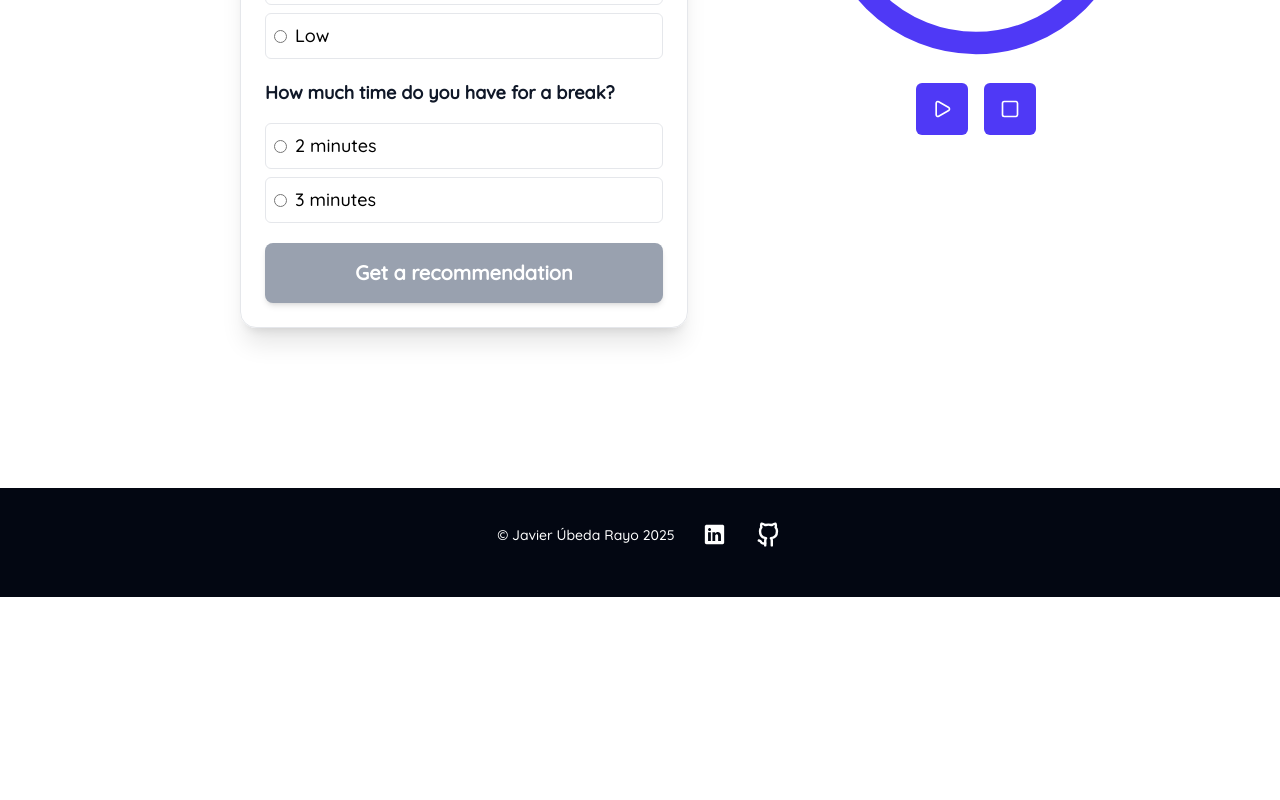
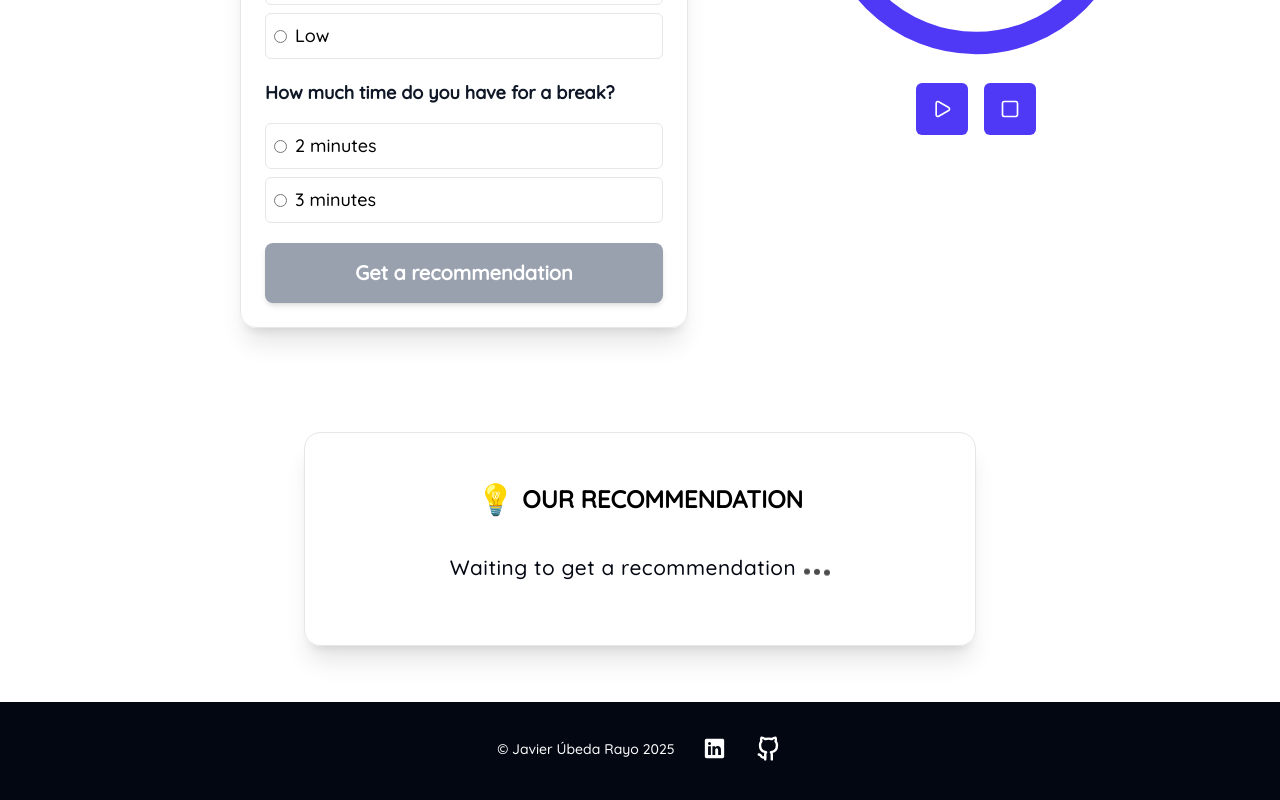
Before and after one commit to javub25/breath-space, a React (Vite) app: page / in a window 1280 px wide. Shown: the part 1198-1998 px from the top of the page. Before the commit the page ends 1795 px from the top, so only its background shows below. Built offline with nearby package versions, Linux system fonts and the light colour scheme; no server answers.

Commit message:
fix(recommendation): add hasRecommendation flag to control message visibility

```diff
--- a/src/app/features/recommendation/hooks/useRecommendationMessage.ts
+++ b/src/app/features/recommendation/hooks/useRecommendationMessage.ts
@@ -4,7 +4,10 @@ const useRecommendationMessage = () =>
 {
     const recommendationMessage = useFormStore(state => state.recommendationMessage);
 
-    return recommendationMessage;
+    return {
+        recommendationMessage,
+        hasRecommendation: Boolean(recommendationMessage)
+    }
 }
 
 export {
--- a/src/app/features/recommendation/styles/recommendation.css
+++ b/src/app/features/recommendation/styles/recommendation.css
@@ -5,19 +5,19 @@
     width: 470px;
     max-width: var(--timer-responsive-size);
     margin: 3rem var(--button-margin-center) 0;
-    animation: fadeInUp 0.5s ease-in;
     padding: 2rem;
 }
 
 .recommendation-message {
     font-size: 1.3rem;
-    font-style: italic;
     font-weight: 300;
     color: #030712;
     text-align: var(--timer-alignment);
     line-height: 1.75;
     letter-spacing: 0.025em;
+    animation: fadeInUp 0.5s ease-in;
 }
+
 
 @keyframes fadeInUp {
     from {
--- /dev/null
+++ b/src/app/features/recommendation/ui/RecommendationHeader.tsx
@@ -0,0 +1,9 @@
+export const RecommendationHeader = () =>
+{
+    return (
+        <h2 className="text-2xl font-bold text-center mb-6 md:mb-8 flex flex-col md:flex-row items-center justify-center gap-2">
+            <span className="text-3xl">💡</span>
+            <span>OUR RECOMMENDATION</span>
+        </h2>
+    )
+};
--- /dev/null
+++ b/src/app/features/recommendation/ui/RecommendationLoader.tsx
@@ -0,0 +1,22 @@
+export const RecommendationLoader = () =>
+{
+  const dotDelays = [0, 150, 300];
+
+  return (
+    <div className="flex flex-col items-center justify-center md:flex-row">
+        <span className="recommendation-message mb-3 md:mr-2">
+            Waiting to get a recommendation
+        </span>
+
+        <div className="recommendation-message flex items-end gap-1">
+            {dotDelays.map(delay => (
+                <span
+                    key={delay}
+                    className="w-1.5 h-1.5 bg-black rounded-full animate-bounce opacity-70"
+                    style={{ animationDelay: `${delay}ms` }}
+                />
+            ))}
+        </div>
+    </div>
+  );
+};
--- a/src/app/features/recommendation/ui/RecommendationMessage.tsx
+++ b/src/app/features/recommendation/ui/RecommendationMessage.tsx
@@ -1,18 +1,28 @@
 import '@/app/features/recommendation/styles/recommendation.css';
 import { useRecommendationMessage } from '@/app/features/recommendation/hooks/useRecommendationMessage';
+import { RecommendationLoader } from '@/app/features/recommendation/ui/RecommendationLoader.tsx';
+import { RecommendationHeader } from '@/app/features/recommendation/ui/RecommendationHeader.tsx';
+import { RecommendationTags } from '@/app/features/recommendation/ui/RecommendationTags.tsx';
 
 
 export const RecommendationMessage = () =>
 {
-    const recommendationMessage = useRecommendationMessage();
+    const {recommendationMessage, hasRecommendation} = useRecommendationMessage();
 
     return (
-        recommendationMessage &&
-            <div className="recommendation-container shadow-xl" key={recommendationMessage}>
-                <h2 className="text-xl text-center font-bold mb-5">OUR RECOMMENDATION IS</h2>
-                <p role="note" className="recommendation-message">
-                    {recommendationMessage}
-                </p>
-            </div>
+        <div className="max-w-2xl mx-auto px-8 py-12 border border-gray-200 rounded-2xl shadow-xl">
+           <RecommendationHeader />
+
+            {hasRecommendation ? (
+                <>
+                    <p role="note" className="recommendation-message">
+                        {recommendationMessage}
+                    </p>
+                    <RecommendationTags />
+                </>
+            ):(
+                <RecommendationLoader />
+            )}
+        </div>
     )
 }
--- /dev/null
+++ b/src/app/features/recommendation/ui/RecommendationTags.tsx
@@ -0,0 +1,20 @@
+import { getFormValuesFromStore } from '@/app/features/form/useCases/formUseCases.ts';
+
+export const RecommendationTags = () =>
+{
+    const {activity, energy, minutes} = getFormValuesFromStore();
+
+    return (
+        <ul className="flex flex-wrap items-center gap-3 mt-8">
+            <li className="bg-[#4f39f6] rounded-xl p-3">
+                <p className="text-white">{activity?.toString()}</p>
+            </li>
+            <li className="bg-[#4f39f6] rounded-xl p-3">
+                <p className="text-white">{energy?.toString()}</p>
+            </li>
+             <li className="bg-[#4f39f6] rounded-xl p-3">
+                <p className="text-white">{minutes?.toString()}</p>
+            </li>
+        </ul>
+    )
+}
```
